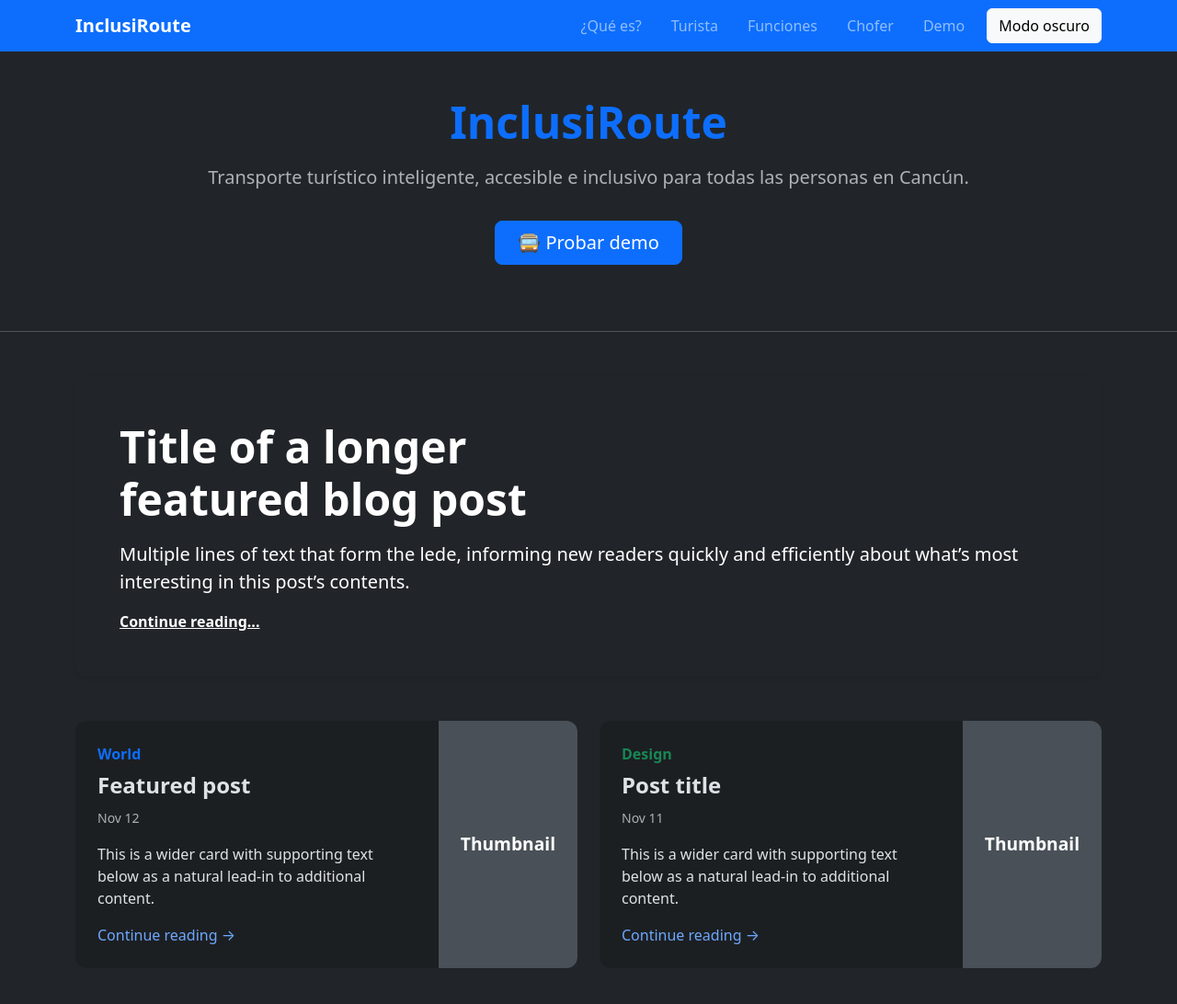
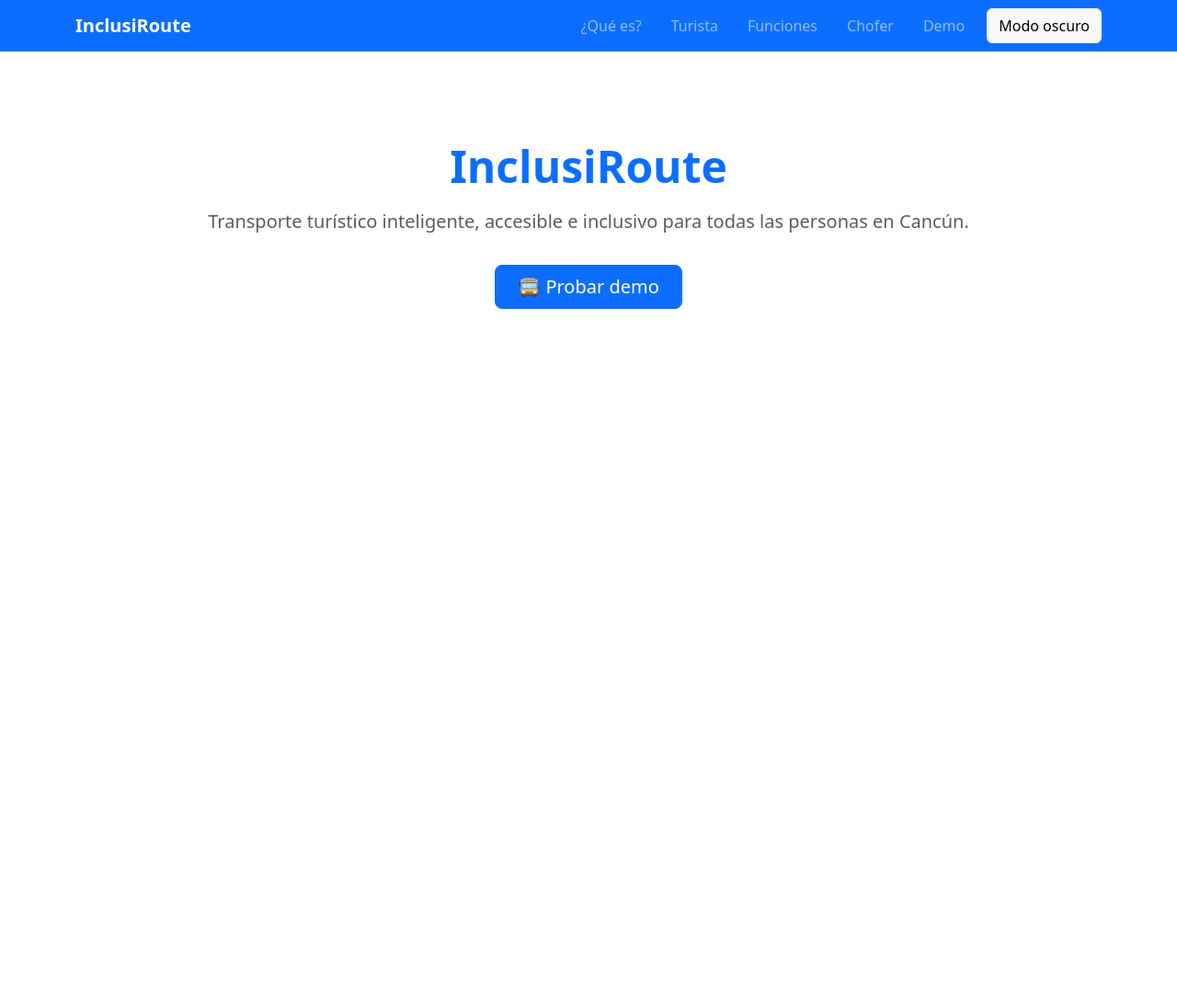
Before and after one commit to CarlosFranciscoTovarPerez/Proyecto-TucanThon, a website: page index.html in a window 1280 px wide. Shown: the whole page at 92% size. After the commit the page ends 800 px from the top, so only its background shows below. Drawn offline with nearby package versions, Linux system fonts and the light colour scheme.

Commit message:
otro index

```diff
--- a/index.html
+++ b/index.html
@@ -1,42 +1,29 @@
 <!doctype html>
-<html lang="es" data-bs-theme="dark">
+<html lang="es" data-bs-theme="light">
   <head>
     <meta charset="utf-8">
     <meta name="viewport" content="width=device-width, initial-scale=1">
-    <title>InclusiRoute – Prototipo</title>
+    <title>InclusiRoute – Inicio</title>
 
     <!-- Bootstrap -->
     <link href="https://cdn.jsdelivr.net/npm/bootstrap@5.3.3/dist/css/bootstrap.min.css" rel="stylesheet">
 
     <style>
-      .featured {
-        background-color: #212529;
-        border-radius: 0.75rem;
-        padding: 3rem;
+      body {
+        background-color: #ffffff;
       }
-      .thumb {
-        background-color: #495057;
-        display: flex;
-        justify-content: center;
-        align-items: center;
-        color: white;
-        font-weight: bold;
-        font-size: 1.2rem;
-      }
-      .card-custom {
-        background-color: #1c1f22 !important;
-        border-radius: .75rem;
-        overflow: hidden;
+      .hero-section {
+        padding: 6rem 0;
       }
     </style>
   </head>
 
   <body>
 
-<!-- 🔵 NAVBAR ORIGINAL -->
+<!-- 🔵 NAVBAR -->
 <nav class="navbar navbar-expand-lg bg-primary navbar-dark sticky-top">
   <div class="container">
-    <a class="navbar-brand fw-bold" href="#">InclusiRoute</a>
+    <a class="navbar-brand fw-bold" href="index.html">InclusiRoute</a>
 
     <button class="navbar-toggler" type="button" data-bs-toggle="collapse" data-bs-target="#navMenu">
       <span class="navbar-toggler-icon"></span>
@@ -44,11 +31,14 @@
 
     <div class="collapse navbar-collapse" id="navMenu">
       <ul class="navbar-nav ms-auto gap-3">
-        <li class="nav-item"><a class="nav-link" href="#que-es">¿Qué es?</a></li>
-        <li class="nav-item"><a class="nav-link" href="#turista">Turista</a></li>
-        <li class="nav-item"><a class="nav-link" href="#funciones">Funciones</a></li>
-        <li class="nav-item"><a class="nav-link" href="#chofer">Chofer</a></li>
-        <li class="nav-item"><a class="nav-link" href="#demo">Demo</a></li>
+
+        <!-- 🔗 ENLACE CORREGIDO A LA PÁGINA NUEVA -->
+        <li class="nav-item"><a class="nav-link" href="QuienesSomos.html">¿Qué es?</a></li>
+
+        <li class="nav-item"><a class="nav-link" href="turista.html">Turista</a></li>
+        <li class="nav-item"><a class="nav-link" href="funciones.html">Funciones</a></li>
+        <li class="nav-item"><a class="nav-link" href="chofer.html">Chofer</a></li>
+        <li class="nav-item"><a class="nav-link" href="demo.html">Demo</a></li>
       </ul>
 
       <button id="toggle-dark" class="btn btn-light ms-3">Modo oscuro</button>
@@ -56,8 +46,8 @@
   </div>
 </nav>
 
-<!-- 🔵 HERO (EL QUE QUIERES CONSERVAR) -->
-<section class="hero-section text-center py-5">
+<!-- 🔵 HERO ORIGINAL QUE QUISISTE CONSERVAR -->
+<section class="hero-section text-center">
   <div class="container">
     <h1 class="fw-bold display-5 text-primary">InclusiRoute</h1>
 
@@ -65,90 +55,13 @@
       Transporte turístico inteligente, accesible e inclusivo para todas las personas en Cancún.
     </p>
 
-    <button onclick="scrollToSection('demo')" class="btn btn-primary btn-lg px-4 mt-3">
+    <button onclick="location.href='demo.html'" class="btn btn-primary btn-lg px-4 mt-3">
       🚍 Probar demo
     </button>
   </div>
 </section>
 
-<!-- SEPARADOR -->
-<hr class="my-4">
-
-<!-- 🔵 FEATURED BLOG SECTION (esta es la que enlaza el NAV "¿Qué es?") -->
-<div id="que-es" class="container my-5">
-  <div class="featured text-white shadow-sm">
-    <h1 class="display-5 fw-bold">Title of a longer<br>featured blog post</h1>
-
-    <p class="mt-3 fs-5">
-      Multiple lines of text that form the lede, informing new readers quickly
-      and efficiently about what’s most interesting in this post’s contents.
-    </p>
-
-    <a href="#" class="fw-bold text-white text-decoration-underline">Continue reading...</a>
-  </div>
-</div>
-
-<!-- 🔵 TWO CARDS BELOW -->
-<div class="container mb-5">
-  <div class="row g-4">
-
-    <!-- Card 1 -->
-    <div class="col-md-6">
-      <div class="card-custom d-flex">
-        <div class="p-4 flex-grow-1">
-          <strong class="text-primary d-block">World</strong>
-          <h4 class="fw-bold mt-2">Featured post</h4>
-          <small class="text-muted">Nov 12</small>
-          <p class="mt-3">
-            This is a wider card with supporting text below as a natural lead-in to additional content.
-          </p>
-          <a href="#" class="text-decoration-none">Continue reading →</a>
-        </div>
-
-        <div class="thumb p-4" style="width: 180px;">Thumbnail</div>
-      </div>
-    </div>
-
-    <!-- Card 2 -->
-    <div class="col-md-6">
-      <div class="card-custom d-flex">
-        <div class="p-4 flex-grow-1">
-          <strong class="text-success d-block">Design</strong>
-          <h4 class="fw-bold mt-2">Post title</h4>
-          <small class="text-muted">Nov 11</small>
-          <p class="mt-3">
-            This is a wider card with supporting text below as a natural lead-in to additional content.
-          </p>
-          <a href="#" class="text-decoration-none">Continue reading →</a>
-        </div>
-
-        <div class="thumb p-4" style="width: 180px;">Thumbnail</div>
-      </div>
-    </div>
-
-  </div>
-</div>
-
-<!-- Scripts -->
 <script src="https://cdn.jsdelivr.net/npm/bootstrap@5.3.3/dist/js/bootstrap.bundle.min.js"></script>
-
-<!-- Scroll suave -->
-<script>
-document.querySelectorAll('a[href^="#"]').forEach(anchor => {
-  anchor.addEventListener("click", function(e) {
-    e.preventDefault();
-    document.querySelector(this.getAttribute("href")).scrollIntoView({
-      behavior: "smooth"
-    });
-  });
-});
-</script>
-
-<script>
-function scrollToSection(id) {
-  document.getElementById(id)?.scrollIntoView({ behavior: "smooth" });
-}
-</script>
 
 </body>
 </html>
```
